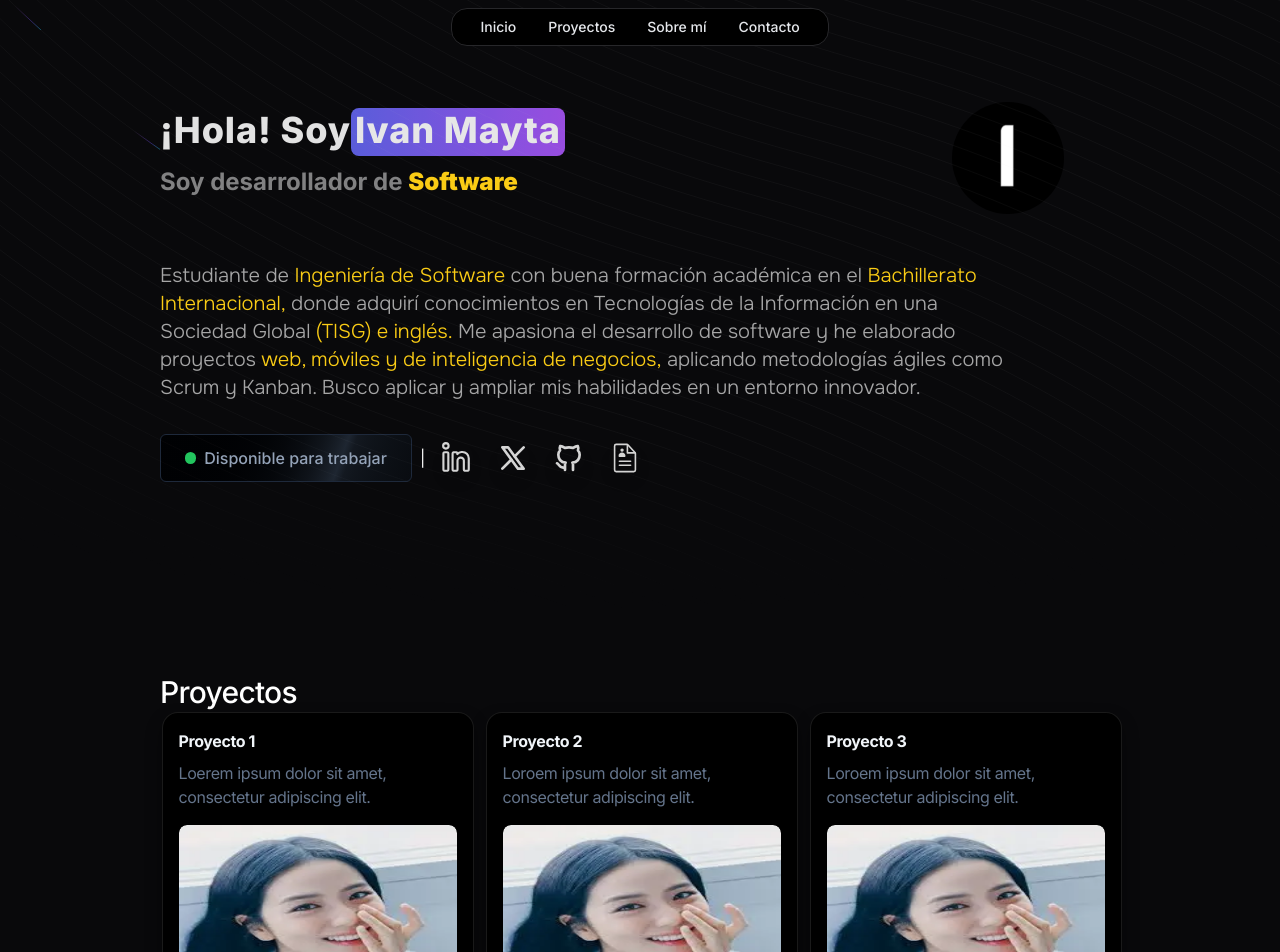
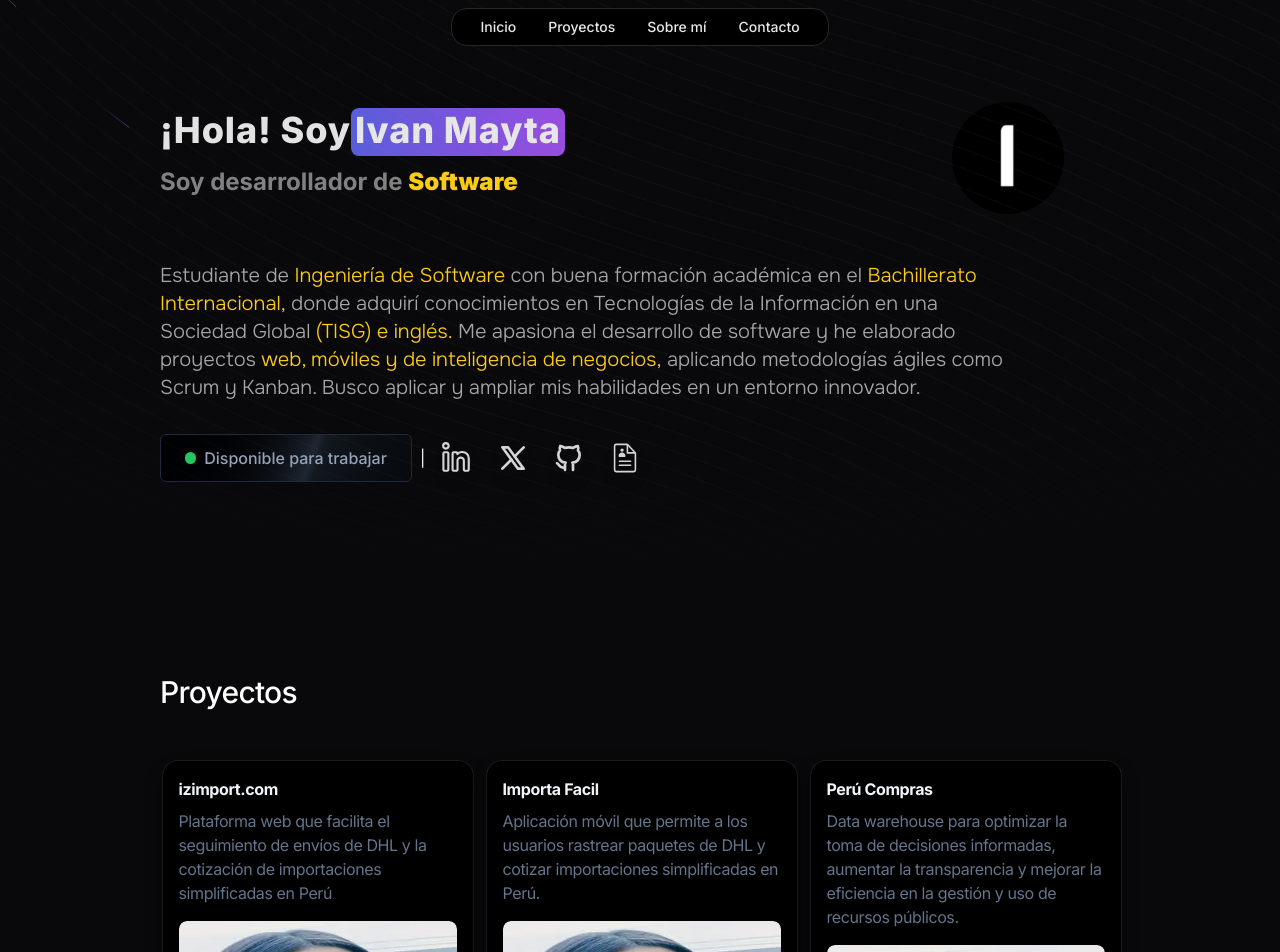
Before and after one commit to ivanmayta/iverse.dev, a Next.js app: page / in a window 1280 px wide. Shown: the top 952 px of the page. Built offline with nearby package versions, Linux system fonts and the light colour scheme.

Commit message:
✨update projects component and its data

```diff
--- a/src/app/layout.js
+++ b/src/app/layout.js
@@ -21,7 +21,7 @@ export default function RootLayout({ children }) {
                 >
                     <Header />
                     {children}
-                    <footer className="flex items-center justify-center p-4">
+                    <footer className="flex items-center justify-center p-4 pt-12">
                         Made with ❤️ by Ivan Mayta
                     </footer>
                 </ThemeProvider>
--- a/src/app/page.js
+++ b/src/app/page.js
@@ -1,6 +1,5 @@
 import Hero from "@/components/Hero"
 import Projects from "@/components/Projects"
-
 
 export default function Home() {
     return (
@@ -10,9 +9,6 @@ export default function Home() {
                 id="proyectos"
                 className="mx-auto max-w-screen-lg content-center px-4 xs:px-6 sm:px-8 "
             />
-            <article>Personal data</article>
-            <article>Projects</article>
-            <article>Projects</article>
         </main>
     )
 }
--- a/src/components/Projects.jsx
+++ b/src/components/Projects.jsx
@@ -3,6 +3,7 @@ import { cn } from "@/lib/utils"
 import { PinContainer } from "./ui/3d-pin"
 import { motion } from "framer-motion"
 import Image from "next/image"
+import { data } from "../data"
 
 import {
     Modal,
@@ -11,40 +12,15 @@ import {
     ModalFooter,
 } from "./ui/animated-modal"
 
-const PROYECTS = [
-    {
-        title: "Proyecto 1",
-        description:
-            "Loerem ipsum dolor sit amet, consectetur adipiscing elit.",
-        image: "/image/jisoo.webp",
-        images: ["/image/jisoo.webp", "/image/jisoo.webp", "/image/jisoo.webp"],
-        href: "/proyecto-1",
-    },
-    {
-        title: "Proyecto 2",
-        description:
-            "Loroem ipsum dolor sit amet, consectetur adipiscing elit.",
-        image: "/image/jisoo.webp",
-        images: ["/image/jisoo.webp", "/image/jisoo.webp", "/image/jisoo.webp"],
-        href: "/proyecto-2",
-    },
-    {
-        title: "Proyecto 3",
-        description:
-            "Loroem ipsum dolor sit amet, consectetur adipiscing elit.",
-        image: "/image/jisoo.webp",
-        images: ["/image/jisoo.webp", "/image/jisoo.webp", "/image/jisoo.webp"],
-        href: "/proyecto-3",
-    },
-]
 export default function Projects({ className }) {
+    const { projects } = data
     return (
         <article className={cn(className)}>
-            <h1 className="text-2xl lg:text-3xl lg:leading-tight tracking-tight font-medium text-black dark:text-white">
+            <h1 className="text-2xl pb-12 lg:text-3xl lg:leading-tight tracking-tight font-medium text-black dark:text-white">
                 Proyectos
             </h1>
             <section className="grid lg:grid-cols-3 md:grid-cols-2 sm:grid-cols-2 gap-3">
-                {PROYECTS.map((project, key) => (
+                {projects.map((project, key) => (
                     <Project key={key} project={project} />
                 ))}
             </section>
@@ -53,14 +29,14 @@ export default function Projects({ className }) {
 }
 
 function Project({ project }) {
-    const { title, description, images, image, href } = project
+    const { name, description, images, url, type } = project
     return (
         <div>
             <Modal>
                 <PinContainer title="/ui.aceternity.com">
-                    <div className="flex basis-full overflow-hidden flex-col tracking-tight text-slate-100/50 sm:basis-1/2  w-full h-full p-4">
+                    <div className=" flex cursor-pointer basis-full overflow-hidden flex-col tracking-tight text-slate-100/50 sm:basis-1/2  w-full h-full p-4">
                         <h3 className="max-w-xs !pb-2 !m-0 font-bold  text-base text-slate-100">
-                            {title}
+                            {name}
                         </h3>
                         <div className="text-base !m-0 !p-0 font-normal">
                             <span className="text-slate-500 ">
@@ -82,11 +58,10 @@ function Project({ project }) {
                 <ModalBody>
                     <ModalContent>
                         <h4 className="text-lg md:text-2xl text-neutral-600 dark:text-neutral-100 font-bold text-center">
-                            {title}
+                            {name}{" "}
                             <span className="px-1 py-0.5 rounded-md bg-gray-100 dark:bg-neutral-800 dark:border-neutral-700 border border-gray-200">
-                                Web
+                                {type}
                             </span>{" "}
-                            now! ✈️
                         </h4>
                         <div className="flex justify-center items-center">
                             {images &&
--- a/src/data.js
+++ b/src/data.js
@@ -287,6 +287,7 @@ export const data = {
     projects: [
         {
             name: "izimport.com",
+            type: "Web",
             isActive: true,
             description:
                 "Plataforma web que facilita el seguimiento de envíos de DHL y la cotización de importaciones simplificadas en Perú",
@@ -294,13 +295,14 @@ export const data = {
             url: "https://izimport.vercel.app/",
             github: "https://github.com/ivanmayta",
             images: [
-                "https://i.imgur.com/ItHcq7o.jpeg",
-                "https://i.imgur.com/55GM3XZ.jpeg",
-                "https://i.imgur.com/tcNJxoW.jpeg",
+                "/image/jisoo.webp",
+                "/image/jisoo.webp",
+                "/image/jisoo.webp",
             ],
         },
         {
             name: "Importa Facil",
+            type: "App Móvil",
             isActive: true,
             description:
                 "Aplicación móvil que permite a los usuarios rastrear paquetes de DHL y cotizar importaciones simplificadas en Perú.",
@@ -315,22 +317,23 @@ export const data = {
             url: "https://play.google.com/store/apps/details?id=com.importa.facil",
             github: "https://github.com/ivanmayta",
             images: [
-                "https://i.imgur.com/ItHcq7o.jpeg",
-                "https://i.imgur.com/55GM3XZ.jpeg",
-                "https://i.imgur.com/tcNJxoW.jpeg",
+                "/image/jisoo.webp",
+                "/image/jisoo.webp",
+                "/image/jisoo.webp",
             ],
         },
         {
             name: "Perú Compras",
+            type: "Business Intelligence",
             description:
                 "Data warehouse para optimizar la toma de decisiones informadas, aumentar la transparencia y mejorar la eficiencia en la gestión y uso de recursos públicos.",
             highlights: ["Business Intelligence", "Power BI", "ETL", "Dax"],
             url: "https://ivanmayta.vercel.app",
             github: "https://github.com/ivanmayta",
             images: [
-                "https://i.imgur.com/ItHcq7o.jpeg",
-                "https://i.imgur.com/55GM3XZ.jpeg",
-                "https://i.imgur.com/tcNJxoW.jpeg",
+                "/image/jisoo.webp",
+                "/image/jisoo.webp",
+                "/image/jisoo.webp",
             ],
         },
     ],
```
